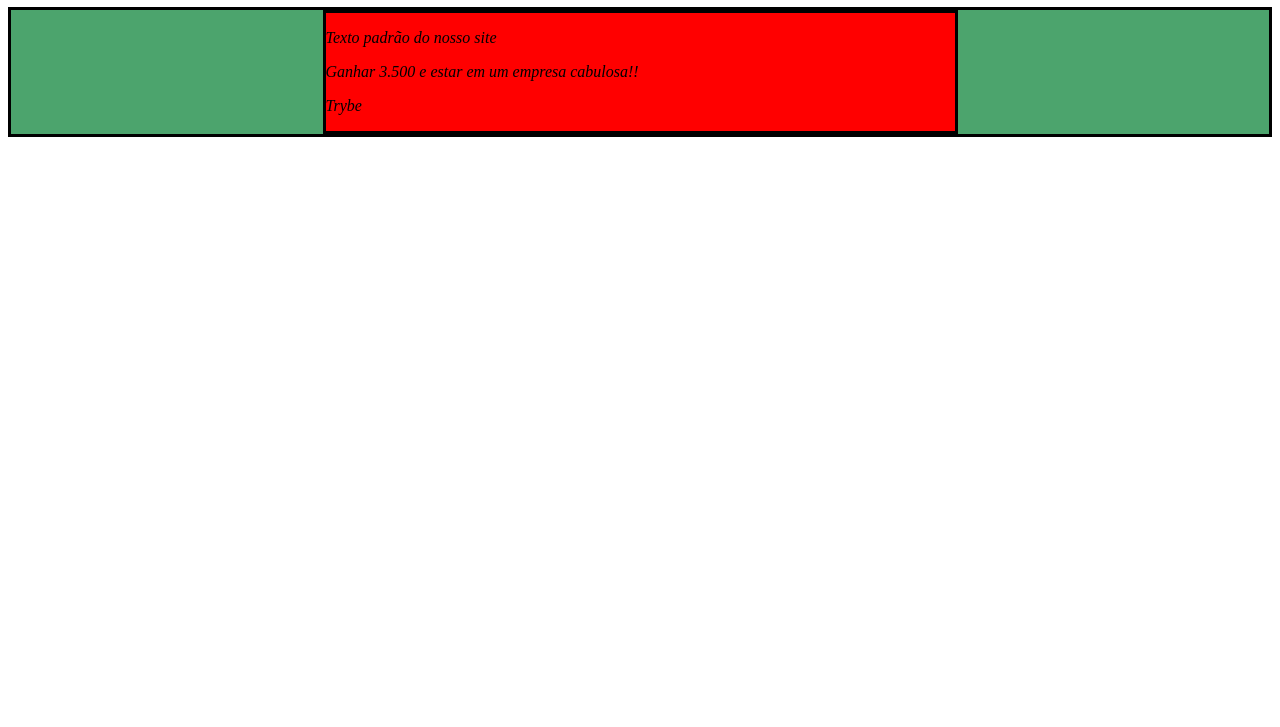
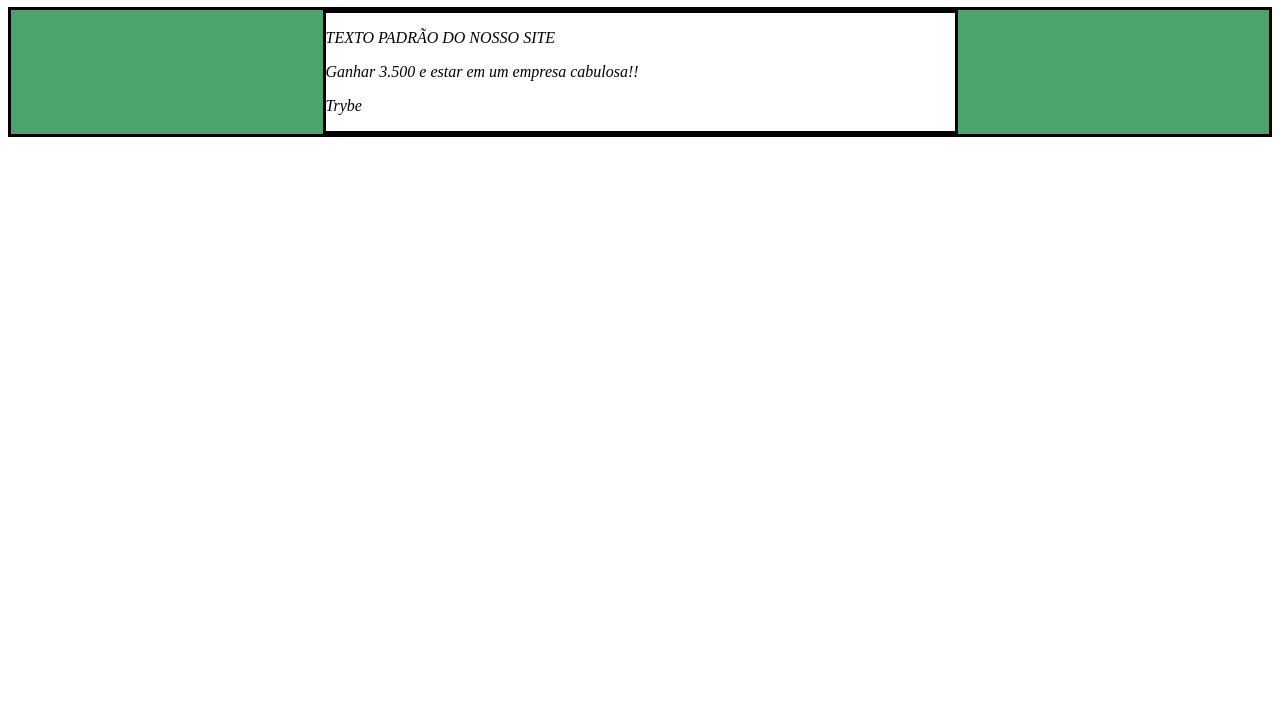
Before and after one commit to CesarMeira/trybe-exercises, a plain HTML site: page fundamentos/bloco-5-javascript-dom-eventos-e-web-storage/dia-1-javascript-dom-e-seletores/index.html in a window 1280 px wide. Shown: the part 73-800 px from the top of the page. Drawn offline with Linux system fonts and the light colour scheme.

Commit message:
Ex 3 4 5 6

```diff
--- a/fundamentos/bloco-5-javascript-dom-eventos-e-web-storage/dia-1-javascript-dom-e-seletores/index.html
+++ b/fundamentos/bloco-5-javascript-dom-eventos-e-web-storage/dia-1-javascript-dom-e-seletores/index.html
@@ -66,6 +66,33 @@
     }
     greenSquare();
 
+    function whiteCenterSquare() {
+      let centerSquare = document.getElementsByClassName('center-content')[0];
+      centerSquare.style.background = "white";
+    }
+    whiteCenterSquare();
+
+    function fixTitle() {
+      let title = document.getElementsByTagName('h1')[0];
+      title.innerHTML = "Exercício 5.1 - JavaScript";
+    }
+    fixTitle();
+
+    function pToUpperCase() {
+      let paragraph = document.getElementsByTagName('p')[0];
+      paragraph.innerHTML = paragraph.innerHTML.toUpperCase();
+    }
+    pToUpperCase();
+
+    function showParagraphs()
+    {
+        let paragraphs = document.getElementsByTagName('p');
+
+        for(let p in paragraphs){
+            console.log(paragraphs[p].innerHTML);
+        }
+    }
+    showParagraphs()
     </script>
   </body>
 </html>
```
